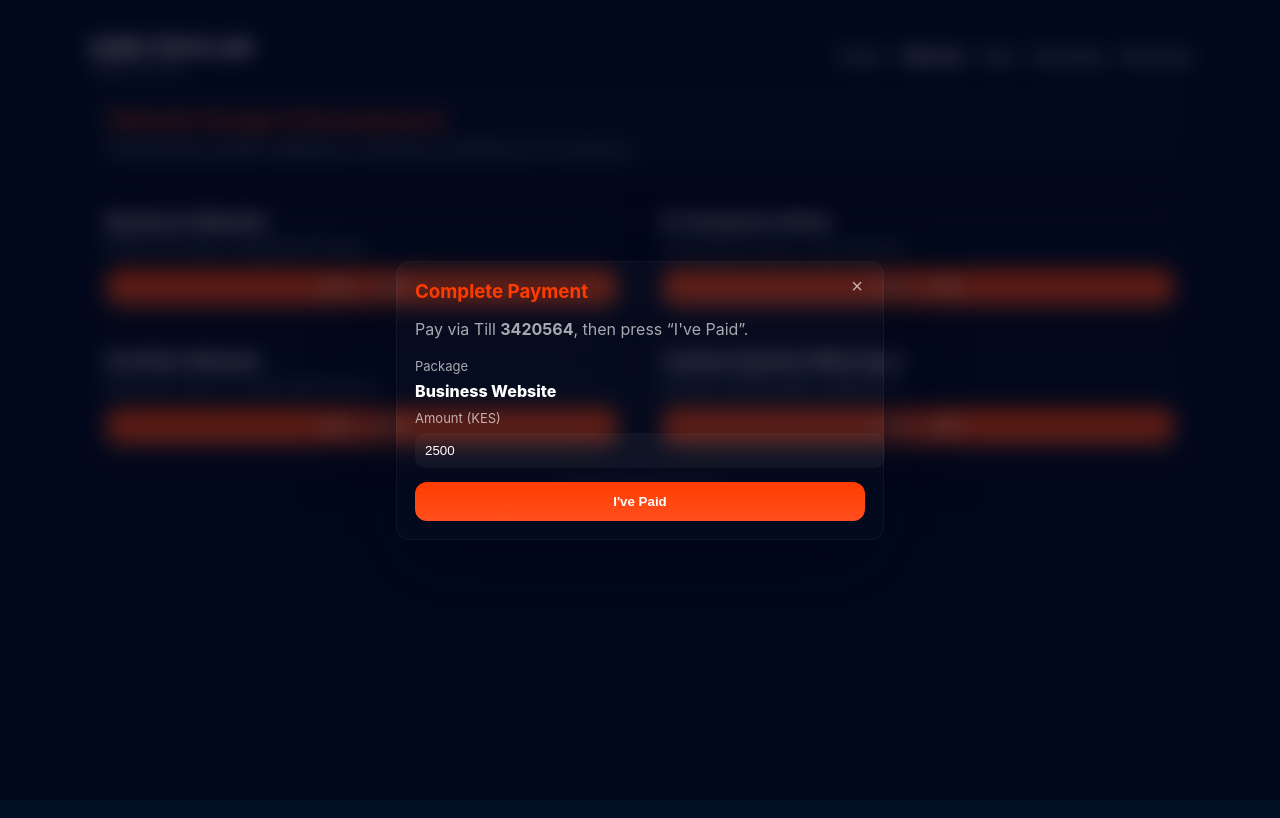
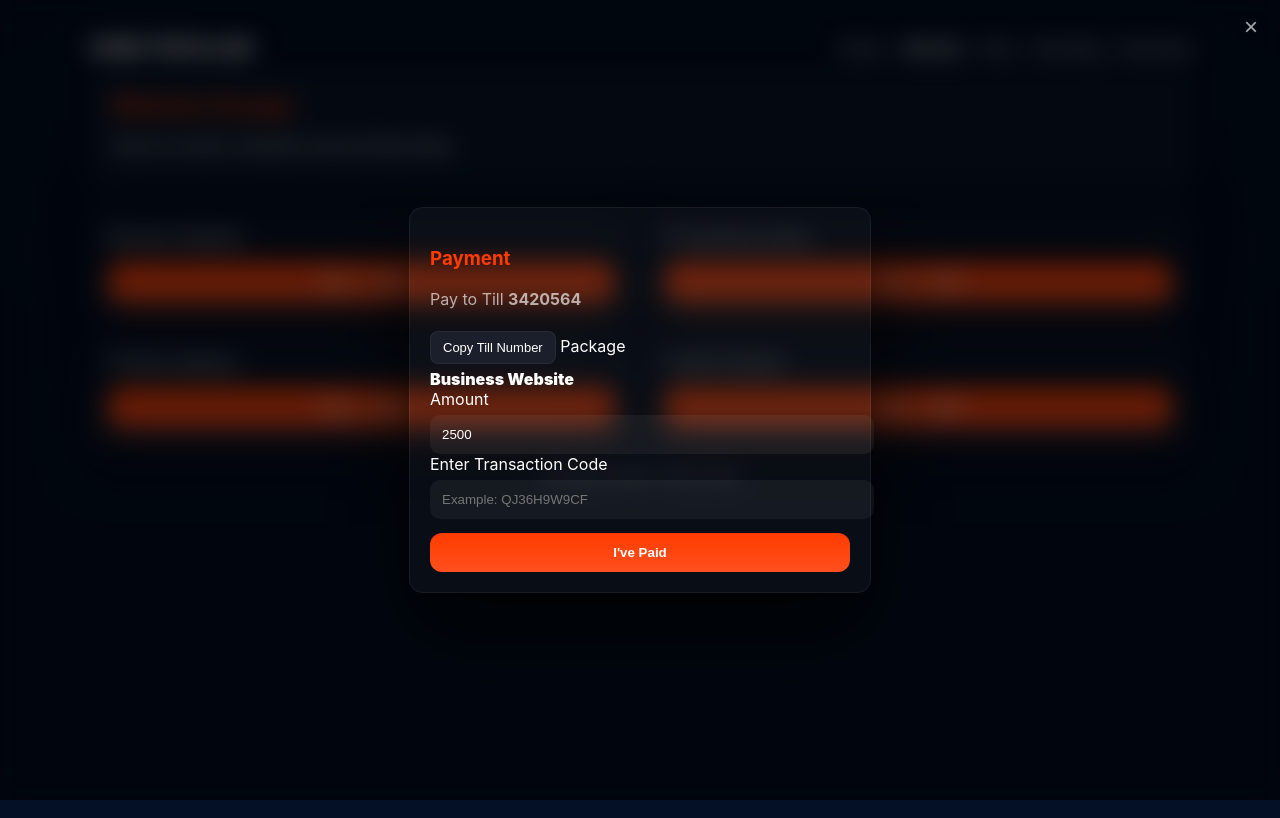
Before and after one commit to ADDICT-HUB/GURU-TECH-LAB, a plain HTML site: page website.html in a window 1280 px wide. Both pictures are taken after a click on the button "Order — 2500". Drawn offline with Linux system fonts and the light colour scheme.

Commit message:
Update website.html

```diff
--- a/website.html
+++ b/website.html
@@ -7,118 +7,110 @@
 
 <style>
   :root{
-    --accent: #ff3c00;
-    --accent-2: #ffb86b;
-    --muted: rgba(255,255,255,0.65);
-    --glass: rgba(255,255,255,0.03);
-    --glass-border: rgba(255,255,255,0.04);
-    --buy-grad: linear-gradient(180deg,#ff3c00,#ff4f1e);
+    --accent:#ff3c00;
+    --accent-2:#ffb86b;
+    --muted:rgba(255,255,255,0.65);
+    --glass:rgba(255,255,255,0.03);
+    --glass-border:rgba(255,255,255,0.06);
+    --buy-grad:linear-gradient(180deg,#ff3c00,#ff4f1e);
   }
 
   html,body{
-    height:100%;margin:0;
-    font-family:Inter,system-ui,Arial,sans-serif;
-    background:#031025;color:#fff;
-    -webkit-user-select:none;
-    -ms-user-select:none;
+    margin:0;padding:0;height:100%;
+    background:#031025;color:white;
+    font-family:Inter,system-ui,Arial;
     user-select:none;
   }
 
   .page{max-width:1100px;margin:18px auto;padding:18px;}
 
-  /* NAVIGATION */
   header.site-header{
-    display:flex;align-items:center;justify-content:space-between;
-    margin-bottom:8px;
+    display:flex;justify-content:space-between;align-items:center;
   }
-  .brand .logo-text{font-weight:900;font-size:20px}
-  .brand .tag{color:var(--muted);font-size:13px}
-  nav.top-nav a{
-    color:var(--muted);text-decoration:none;margin-left:12px;font-weight:700;
+  .logo-text{font-weight:900;font-size:20px;}
+  nav a{color:var(--muted);margin-left:12px;font-weight:700;text-decoration:none;}
+
+  .hero{
+    background:var(--glass);
+    border:1px solid var(--glass-border);
+    border-radius:14px;
+    padding:20px;margin-top:10px;
+    box-shadow:0 40px 80px rgba(2,6,23,0.55);
+  }
+  .hero h1{color:var(--accent);margin:0 0 6px 0;}
+
+  .cards{display:grid;gap:14px;margin-top:16px;}
+  @media(min-width:760px){.cards{grid-template-columns:repeat(2,1fr);}}
+
+  .card{
+    background:var(--glass);
+    border:1px solid var(--glass-border);
+    padding:18px;border-radius:14px;
+    box-shadow:0 20px 50px rgba(2,6,23,0.5);
+    animation:fadeUp 0.6s ease;
+  }
+  @keyframes fadeUp{
+    from{transform:translateY(20px);opacity:0;}
+    to{transform:translateY(0);opacity:1;}
   }
 
-  /* HERO */
-  .hero{
-    background:linear-gradient(180deg,rgba(255,255,255,0.015),rgba(255,255,255,0.01));
-    border-radius:14px;
-    padding:18px;
-    border:1px solid var(--glass-border);
-    box-shadow:0 30px 60px rgba(2,6,23,0.7);
-    display:flex;gap:12px;align-items:center;justify-content:space-between;
-    margin-bottom:16px;
-  }
-  .hero h1{margin:4px 0 6px;color:var(--accent);font-size:22px}
-  .hero p{margin:0;color:var(--muted)}
-
-  /* FLOATING GLASS GRID */
-  .cards{
-    display:grid;gap:12px;
-    grid-template-columns:repeat(1,1fr);
-  }
-  @media(min-width:760px){
-    .cards{grid-template-columns:repeat(2,1fr);}
+  .card-btn{
+    border:0;padding:12px;border-radius:12px;
+    background:var(--buy-grad);color:white;font-weight:900;
+    cursor:pointer;margin-top:14px;
+    width:100%;
+    box-shadow:0 12px 30px rgba(255,80,20,0.25);
   }
 
-  .card{
-    background:linear-gradient(180deg,rgba(255,255,255,0.02),rgba(255,255,255,0.01));
-    border-radius:14px;padding:16px;
-    border:1px solid var(--glass-border);
-    box-shadow:0 20px 40px rgba(2,6,23,0.55);
-    display:flex;flex-direction:column;
-  }
-  .title{font-size:18px;font-weight:800;color:#fff}
-  .sub{color:var(--muted);margin-top:6px;font-size:14px}
+  footer{text-align:center;margin-top:20px;color:var(--muted);}
 
-  .card-btn{
-    margin-top:14px;
-    padding:10px 12px;border-radius:12px;
-    border:0;
-    background:var(--buy-grad);
-    color:#fff;font-weight:900;cursor:pointer;
-    box-shadow:0 10px 24px rgba(255,76,20,0.18);
-  }
-
-  footer{text-align:center;margin-top:20px;color:var(--muted);font-size:13px}
-
-  /* PAYMENT MODAL */
+  /* PAYMENT POPUP */
   .modal-backdrop{
     position:fixed;inset:0;
-    background:rgba(2,6,23,0.65);
-    backdrop-filter:blur(10px);
-    display:none;
-    align-items:center;justify-content:center;
-    padding:18px;
-    z-index:999;
+    background:rgba(0,0,0,0.6);
+    backdrop-filter:blur(12px);
+    display:none;justify-content:center;align-items:center;
+    padding:20px;z-index:999;
   }
-  .modal-backdrop.open{display:flex}
+  .modal-backdrop.open{display:flex;}
 
   .modal{
-    width:100%;max-width:450px;
-    border-radius:14px;
-    padding:18px;
+    width:100%;max-width:420px;
+    padding:20px;border-radius:14px;
+    background:var(--glass);
     border:1px solid var(--glass-border);
-    background:linear-gradient(180deg,rgba(255,255,255,0.02),rgba(255,255,255,0.01));
-    box-shadow:0 30px 80px rgba(2,6,23,0.7);
-    position:relative;
+    box-shadow:0 40px 80px rgba(0,0,0,0.7);
+    animation:pop 0.25s ease;
+  }
+  @keyframes pop{
+    from{transform:scale(0.85);opacity:0;}
+    to{transform:scale(1);opacity:1;}
   }
 
   .close-btn{
-    position:absolute;right:14px;top:12px;
-    background:transparent;border:0;color:var(--muted);
-    font-size:20px;cursor:pointer;
+    position:absolute;right:16px;top:12px;
+    background:none;border:0;color:var(--muted);
+    font-size:24px;cursor:pointer;
   }
 
   input{
-    width:100%;padding:10px;border-radius:10px;
-    border:0;background:rgba(255,255,255,0.04);
-    color:white;margin-top:6px;
+    width:100%;padding:12px;margin-top:6px;
+    border-radius:10px;border:0;
+    background:rgba(255,255,255,0.05);
+    color:white;
+  }
+
+  .copy-btn{
+    margin-top:6px;
+    background:#1a1f2b;border:1px solid var(--glass-border);
+    padding:8px 12px;border-radius:8px;color:white;font-size:13px;
+    cursor:pointer;
   }
 
   .pay-btn{
-    background:var(--buy-grad);
-    width:100%;padding:12px;border-radius:12px;
-    border:0;color:white;font-weight:900;margin-top:14px;
-    cursor:pointer;
+    margin-top:14px;background:var(--buy-grad);
+    padding:12px;border-radius:12px;border:0;
+    width:100%;font-weight:900;color:white;
   }
 
 </style>
@@ -127,60 +119,47 @@
 
 <div class="page">
 
-  <!-- NAV -->
 <header class="site-header">
-    <div class="brand">
   <div class="logo-text">GURU TECH LAB</div>
-      <div class="tag">Digital Services</div>
-    </div>
-
-    <nav class="top-nav">
+  <nav>
     <a href="index.html">Home</a>
-      <a href="website.html" style="color:#fff">Website</a>
+    <a href="website.html" style="color:white">Website</a>
     <a href="bots.html">Bots</a>
     <a href="branding.html">Branding</a>
     <a href="boosting.html">Boosting</a>
   </nav>
 </header>
 
-  <!-- HERO -->
 <section class="hero">
-    <div>
-      <h1>Website Design & Development</h1>
-      <p>Professional modern websites for business, portfolios & e-commerce.</p>
-    </div>
+  <h1>Website Design</h1>
+  <p>Clean & modern websites built professionally.</p>
 </section>
 
-  <!-- CARDS -->
 <div class="cards">
 
   <div class="card">
     <div class="title">Business Website</div>
-      <div class="sub">Perfect for shops, companies & brands.</div>
     <button class="card-btn pay-open" data-package="Business Website" data-price="2500">Order — 2500</button>
   </div>
 
   <div class="card">
     <div class="title">E-Commerce Store</div>
-      <div class="sub">Sell products online + auto checkout.</div>
     <button class="card-btn pay-open" data-package="E-Commerce Store" data-price="4500">Order — 4500</button>
   </div>
 
   <div class="card">
     <div class="title">Portfolio Website</div>
-      <div class="sub">Show your work in a clean modern layout.</div>
     <button class="card-btn pay-open" data-package="Portfolio Website" data-price="2000">Order — 2000</button>
   </div>
 
   <div class="card">
-      <div class="title">Custom System (Web App)</div>
-      <div class="sub">Schools, booking apps, dashboards.</div>
+    <div class="title">Custom System</div>
     <button class="card-btn pay-open" data-package="Custom System" data-price="6000">Order — 6000</button>
   </div>
 
 </div>
 
-  <footer>© <span id="yr">2025</span> GURU TECH LAB</footer>
+<footer>© <span id="yr"></span> GURU TECH LAB</footer>
 
 </div>
 
@@ -188,15 +167,20 @@
 <div id="pay-back" class="modal-backdrop">
   <div class="modal">
     <button class="close-btn" data-close>&times;</button>
-    <h3 style="color:var(--accent);margin:0 0 10px 0">Complete Payment</h3>
 
-    <p style="color:var(--muted)">Pay via Till <b>3420564</b>, then press “I've Paid”.</p>
+    <h3 style="color:var(--accent)">Payment</h3>
+    <p style="color:var(--muted)">Pay to Till <b>3420564</b></p>
 
-    <label style="font-size:13px;color:var(--muted)">Package</label>
-    <div id="pk" style="font-weight:800;margin:6px 0"></div>
+    <button class="copy-btn" onclick="copyTill()">Copy Till Number</button>
 
-    <label style="font-size:13px;color:var(--muted)">Amount (KES)</label>
+    <label>Package</label>
+    <div id="pk" style="font-weight:900;margin-top:5px;"></div>
+
+    <label>Amount</label>
     <input id="amt" readonly>
+
+    <label>Enter Transaction Code</label>
+    <input id="tx" placeholder="Example: QJ36H9W9CF">
 
     <button class="pay-btn" id="paidBtn">I've Paid</button>
   </div>
@@ -210,24 +194,40 @@ const pk = document.getElementById("pk");
 const amt = document.getElementById("amt");
 
 document.querySelectorAll(".pay-open").forEach(btn=>{
-  btn.onclick = () =>{
+  btn.onclick = ()=>{
     pk.textContent = btn.dataset.package;
     amt.value = btn.dataset.price;
     payBack.classList.add("open");
-  };
+  }
+});
+document.querySelectorAll("[data-close]").forEach(btn=>{
+  btn.onclick = ()=> payBack.classList.remove("open");
 });
 
-document.querySelectorAll("[data-close]").forEach(btn=>{
-  btn.onclick = () => payBack.classList.remove("open");
-});
+function copyTill(){
+  navigator.clipboard.writeText("3420564");
+  alert("Till number copied!");
+}
 
-document.getElementById("paidBtn").onclick = () =>{
-  let p = pk.textContent;
-  let a = amt.value;
+document.getElementById("paidBtn").onclick = ()=>{
+  let pack = pk.textContent;
+  let amount = amt.value;
+  let tx = document.getElementById("tx").value.trim();
 
-  window.location.href =
-    "https://wa.me/254763986398?text=" +
-    encodeURIComponent("Hello, I have paid.\nPackage: " + p + "\nAmount: " + a);
+  if(tx.length < 8){
+    alert("Enter a valid transaction code");
+    return;
+  }
+
+  // WhatsApp message
+  let msg =
+    "Hello, I have completed payment.\n\n" +
+    "Package: " + pack + "\n" +
+    "Amount: " + amount + "\n" +
+    "Transaction Code: " + tx + "\n\n" +
+    "Please confirm.";
+
+  window.location.href = "https://wa.me/254763986398?text=" + encodeURIComponent(msg);
 };
 </script>
 
```
Lines whose indentation alone changed are shown as unchanged.
